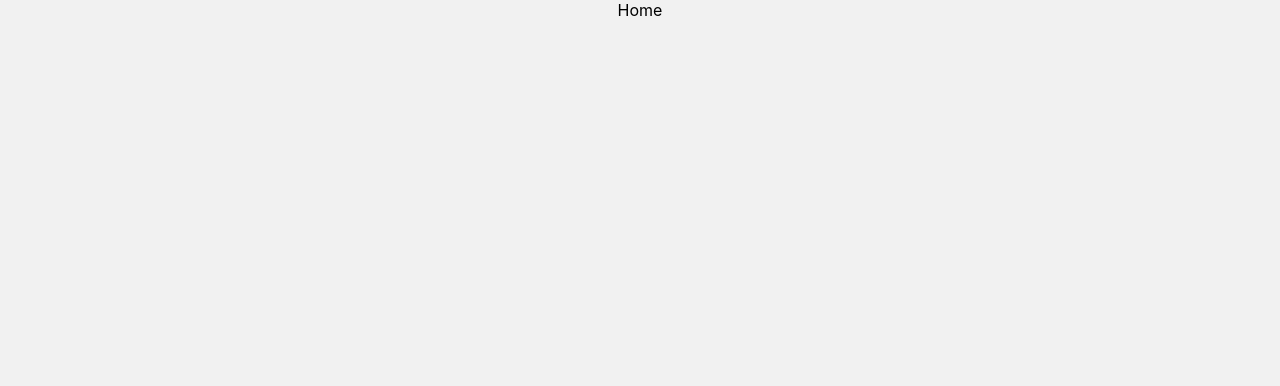
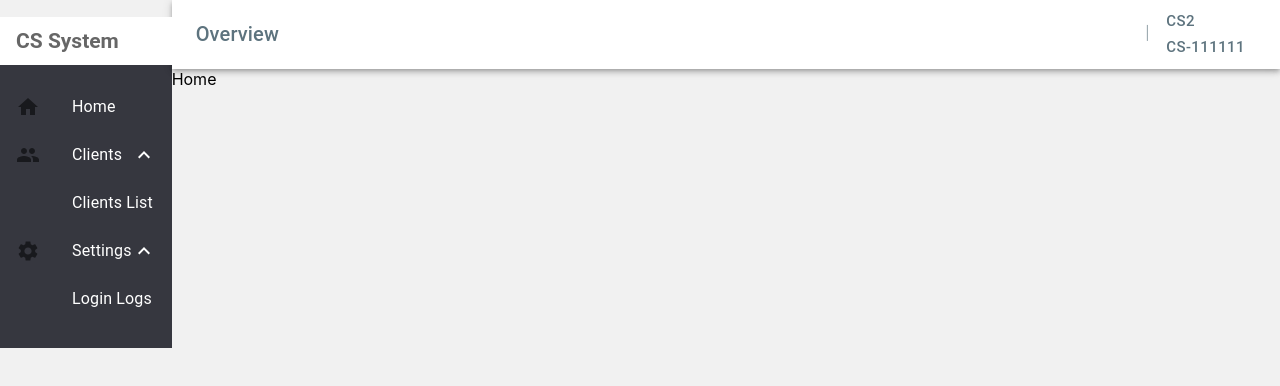
Before and after one commit to JayLiuZymber/muiCSsystem, a React (Create React App) app: page / in a window 1280 px wide. Shown: the top 386 px of the page. Built offline with nearby package versions, Linux system fonts and the light colour scheme.

Commit message:
+(Add) TopBar SideList + Main

```diff
--- a/src/App.js
+++ b/src/App.js
@@ -1,15 +1,26 @@
 import './App.css';
 
 import {Routes, Route} from 'react-router-dom'
-import Home from './views/contents/Data'
+import Box from '@mui/material/Box';
+import Main from './views/Main';
+import SideList from './components/SideList';
+import TopBar from './components/TopBar';
 
 function App() {
   return (
-    <div className="App">
+    <Box sx={{ display: 'flex' }}>
+      <Box component="side">
+      <SideList></SideList>
+      </Box>
+
+      <Box component="main" sx={{ flexGrow: 1 }}>
+      <TopBar></TopBar>
       <Routes>
-        <Route path="/" element={<Home />} />
-      </Routes>
-    </div>
+          <Route path="/" element={<Main />} />
+        </Routes>
+      </Box>
+    </Box>
+
   );
 }
 
--- /dev/null
+++ b/src/components/SideList.js
@@ -0,0 +1,80 @@
+import * as React from "react";
+import ListSubheader from "@mui/material/ListSubheader";
+import List from "@mui/material/List";
+import ListItemButton from "@mui/material/ListItemButton";
+import ListItemIcon from "@mui/material/ListItemIcon";
+import ListItemText from "@mui/material/ListItemText";
+import Collapse from "@mui/material/Collapse";
+import HomeIcon from "@mui/icons-material/Home";
+import PeopleIcon from "@mui/icons-material/People";
+import SettingsIcon from "@mui/icons-material/Settings";
+import ExpandLess from "@mui/icons-material/ExpandLess";
+import ExpandMore from "@mui/icons-material/ExpandMore";
+import { Box } from "@mui/material";
+
+export default function SideList() {
+  const [bOpenClient, setOpenClient] = React.useState(true);
+  const [bOpenSetting, setOpenSetting] = React.useState(true);
+
+  const clientsClick = () => {
+    setOpenClient(!bOpenClient);
+  };
+
+  const settingsClick = () => {
+    setOpenSetting(!bOpenSetting);
+  };
+
+  return (
+    <Box sx={{ height: "100%" }} bgcolor="#36373F" color="#fff">
+      <List
+        sx={{ width: "100%", maxWidth: 360 }}
+        component="nav"
+        aria-labelledby="nested-list-subheader"
+        subheader={
+          <ListSubheader component="div" id="nested-list-subheader">
+            <h2>CS System</h2>
+          </ListSubheader>
+        }
+      >
+        <ListItemButton>
+          <ListItemIcon>
+            <HomeIcon />
+          </ListItemIcon>
+          <ListItemText primary="Home" />
+        </ListItemButton>
+
+        <ListItemButton onClick={clientsClick}>
+          <ListItemIcon>
+            <PeopleIcon />
+          </ListItemIcon>
+          <ListItemText primary="Clients" />
+          {bOpenClient ? <ExpandLess /> : <ExpandMore />}
+        </ListItemButton>
+        <Collapse in={bOpenClient} timeout="auto" unmountOnExit>
+          <List component="div" disablePadding>
+            <ListItemButton sx={{ pl: 2 }}>
+              <ListItemIcon></ListItemIcon>
+              <ListItemText primary="Clients List" />
+            </ListItemButton>
+          </List>
+        </Collapse>
+
+        <ListItemButton onClick={settingsClick}>
+          <ListItemIcon>
+            <SettingsIcon />
+          </ListItemIcon>
+          <ListItemText primary="Settings" />
+          {bOpenSetting ? <ExpandLess /> : <ExpandMore />}
+        </ListItemButton>
+        <Collapse in={bOpenSetting} timeout="auto" unmountOnExit>
+          <List component="div" disablePadding>
+            <ListItemButton sx={{ pl: 2 }}>
+              <ListItemIcon></ListItemIcon>
+              <ListItemText primary="Login Logs" />
+            </ListItemButton>
+          </List>
+        </Collapse>
+      </List>
+    </Box>
+  );
+}
--- /dev/null
+++ b/src/components/TopBar.js
@@ -0,0 +1,90 @@
+import * as React from 'react';
+import AppBar from '@mui/material/AppBar';
+import Box from '@mui/material/Box';
+import Toolbar from '@mui/material/Toolbar';
+import Typography from '@mui/material/Typography';
+import Button from '@mui/material/Button';
+import IconButton from '@mui/material/IconButton';
+import MenuIcon from '@mui/icons-material/Menu';
+import AccountCircle from '@mui/icons-material/AccountCircle';
+import Switch from '@mui/material/Switch';
+import FormControlLabel from '@mui/material/FormControlLabel';
+import FormGroup from '@mui/material/FormGroup';
+import MenuItem from '@mui/material/MenuItem';
+import Menu from '@mui/material/Menu';
+import {Link} from 'react-router-dom'
+import { bgcolor } from '@mui/system';
+
+export default function TopBar() {
+  const [auth, setAuth] = React.useState(true);
+  const [anchorEl, setAnchorEl] = React.useState(null);
+
+  const handleChange = (event) => {
+    setAuth(event.target.checked);
+  };
+
+  const handleMenu = (event) => {
+    setAnchorEl(event.currentTarget);
+  };
+
+  const handleClose = () => {
+    setAnchorEl(null);
+  };
+
+  return (
+    <Box sx={{ flexGrow: 1 }}>
+      <FormGroup>
+        {/* <FormControlLabel
+          control={
+            <Switch
+              checked={auth}
+              onChange={handleChange}
+              aria-label="login switch"
+            />
+          }
+          label={auth ? 'Logout' : 'Login'}
+        /> */}
+      </FormGroup>
+      <AppBar position="static" sx={{color:'#5D737E', bgcolor:'#fff'}}>
+        <Toolbar>
+          <Typography align='left' variant="h6" component="div" sx={{ flexGrow: 1 }}>
+            Overview
+          </Typography>
+          {auth && (
+            <div>｜
+              <Button
+                size="large"
+                aria-label="account of current user"
+                aria-controls="menu-appbar"
+                aria-haspopup="true"
+                onClick={handleMenu}
+                color="inherit"
+              >
+                <Box align="left">CS2 <br />cs-111111</Box>
+              </Button>
+              <Menu
+                id="menu-appbar"
+                anchorEl={anchorEl}
+                anchorOrigin={{
+                  vertical: 'top',
+                  horizontal: 'right',
+                }}
+                keepMounted
+                transformOrigin={{
+                  vertical: 'top',
+                  horizontal: 'right',
+                }}
+                open={Boolean(anchorEl)}
+                onClose={handleClose}
+              >
+                <MenuItem>CS2<br />cs-111111</MenuItem>
+                <MenuItem onClick={handleClose}>Login Logs</MenuItem>
+                <MenuItem onClick={handleClose}>Log out</MenuItem>
+              </Menu>
+            </div>
+          )}
+        </Toolbar>
+      </AppBar>
+    </Box>
+  );
+}
--- /dev/null
+++ b/src/views/Main.js
@@ -0,0 +1,13 @@
+import React from 'react';
+import TopBar from '../components/TopBar';
+import SideList from '../components/SideList';
+import Home from './Home';
+
+export default function Main () {
+    return (
+    <div>
+      {/* <TopBar></TopBar> */}
+      <Home></Home>
+    </div>
+    )
+};
```
Also changed, not shown: src/views/Home.jsx (renamed from src/views/contents/Data.jsx).
